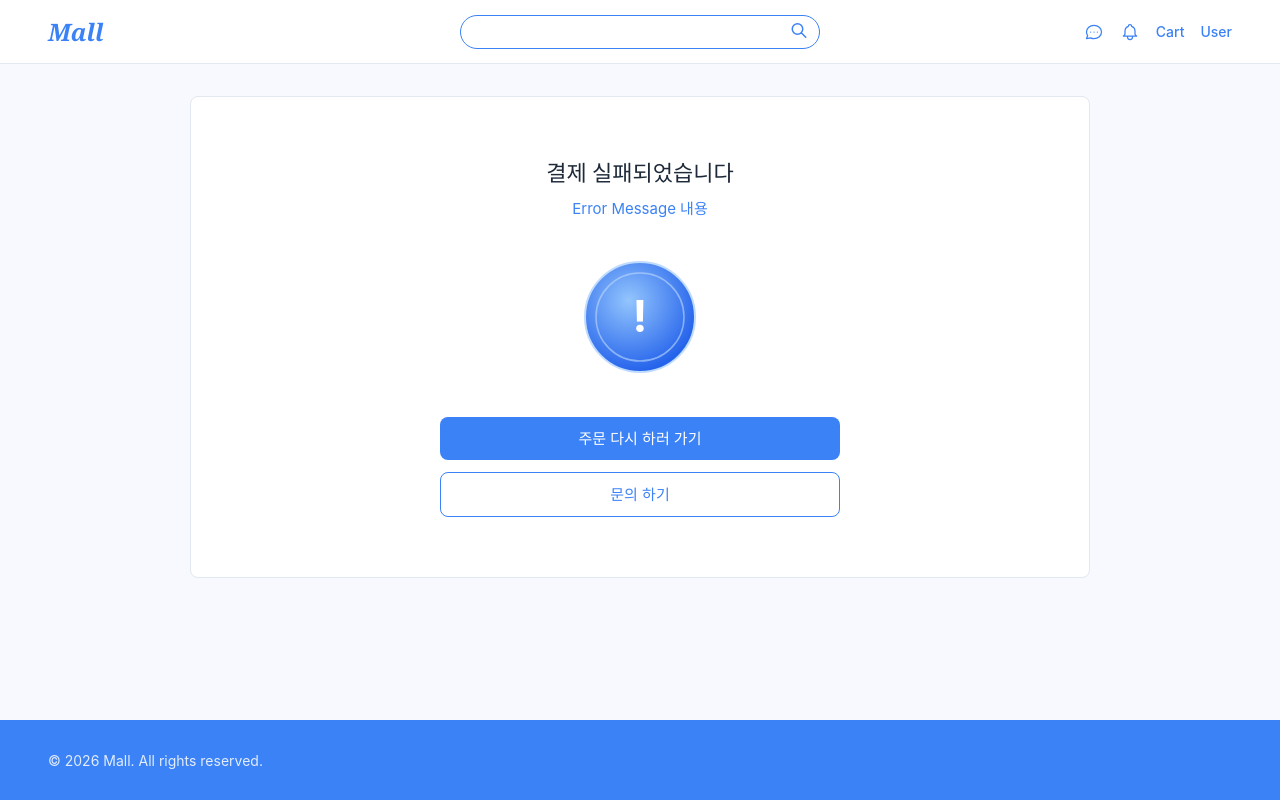
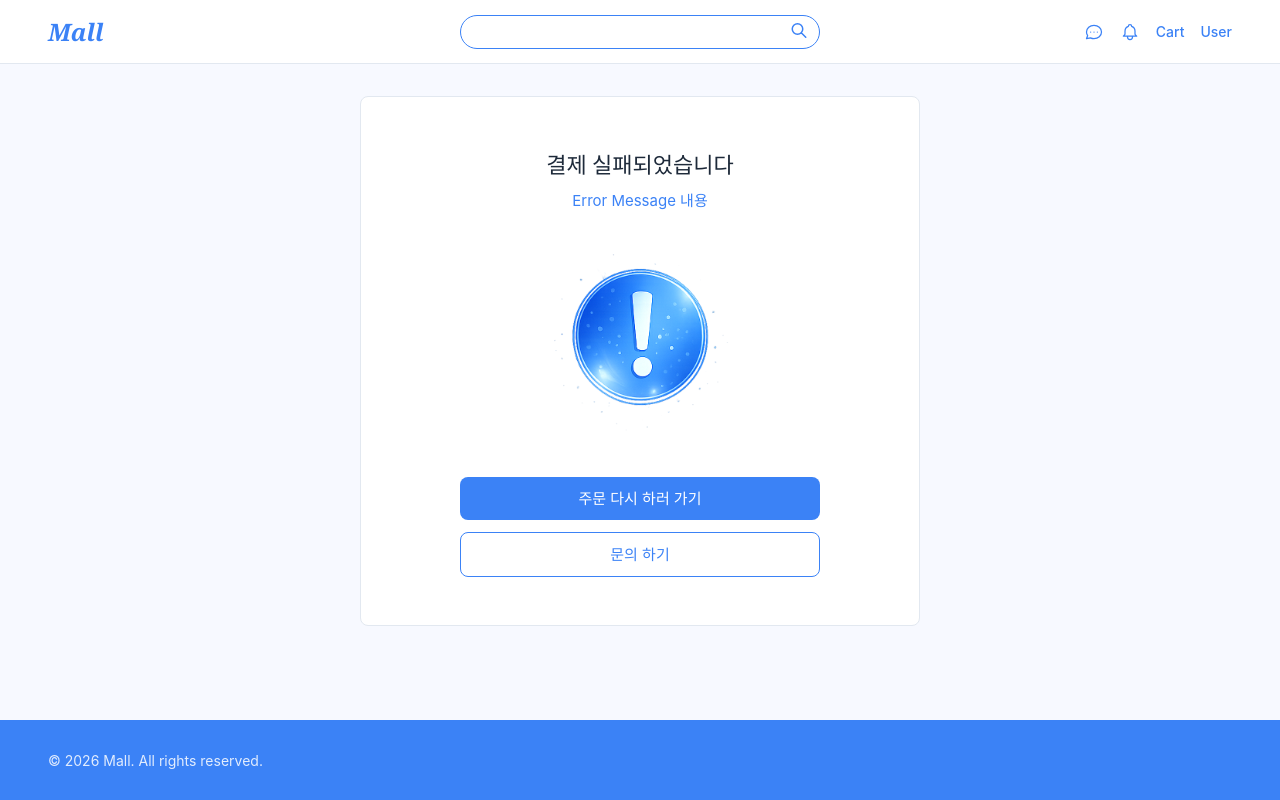
Before and after one commit to OhSooo/OhSooShoppingMall_fe, a React (Vite) app: page /payment/fail in a window 1280 px wide. Built offline with nearby package versions, Linux system fonts and the light colour scheme; no server answers; sample sign-in values are in the browser's storage.

Commit message:
:sparkles: Feat: 결제 완료/실패 페이지 이미지 적용 및 UI 정리

```diff
--- a/src/pages/buy/payment/PaymentFailPage.tsx
+++ b/src/pages/buy/payment/PaymentFailPage.tsx
@@ -1,35 +1,29 @@
 import { useNavigate } from 'react-router-dom';
 import Button from '../../../components/common/Button';
+import paymentFailImg from '../../../assets/payment-fail.png';
 
 export default function PaymentFailPage() {
   const navigate = useNavigate();
 
   return (
     <div style={{ display: 'flex', justifyContent: 'center', padding: '32px 48px 48px' }}>
-      <div className="page-card" style={{ padding: '60px 40px', textAlign: 'center' }}>
+      <div className="page-card" style={{ padding: '52px 40px 48px', textAlign: 'center', maxWidth: '560px' }}>
         <h2 style={{ fontSize: '22px', fontWeight: 700, color: 'var(--color-black)', margin: '0 0 8px' }}>
           결제 실패되었습니다
         </h2>
-        <p style={{ fontSize: '15px', color: 'var(--color-point-main)', margin: '0 0 36px' }}>
+        <p style={{ fontSize: '15px', color: 'var(--color-point-main)', margin: '0 0 32px' }}>
           Error Message 내용
         </p>
 
-        {/* 에러 아이콘 */}
-        <div style={{ margin: '0 auto 40px', width: '120px', height: '120px' }}>
-          <svg viewBox="0 0 120 120" fill="none" xmlns="http://www.w3.org/2000/svg" width="120" height="120">
-            <defs>
-              <radialGradient id="failGrad" cx="40%" cy="35%" r="65%">
-                <stop offset="0%" stopColor="#93C5FD" />
-                <stop offset="100%" stopColor="#2563EB" />
-              </radialGradient>
-            </defs>
-            <circle cx="60" cy="60" r="55" fill="url(#failGrad)" stroke="#BFDBFE" strokeWidth="2" />
-            <circle cx="60" cy="60" r="44" fill="none" stroke="#BFDBFE" strokeWidth="1.5" opacity="0.6" />
-            <text x="60" y="75" textAnchor="middle" fontSize="44" fontWeight="700" fill="white">!</text>
-          </svg>
+        <div style={{ margin: '0 auto 36px' }}>
+          <img
+            src={paymentFailImg}
+            alt="결제 실패"
+            style={{ width: '180px', height: 'auto', objectFit: 'contain' }}
+          />
         </div>
 
-        <div style={{ display: 'flex', flexDirection: 'column', gap: '12px', maxWidth: '400px', margin: '0 auto' }}>
+        <div style={{ display: 'flex', flexDirection: 'column', gap: '12px', maxWidth: '360px', margin: '0 auto' }}>
           <Button variant="primary" fullWidth onClick={() => navigate('/order')}>
             주문 다시 하러 가기
           </Button>
--- a/src/pages/buy/payment/PaymentSuccessPage.tsx
+++ b/src/pages/buy/payment/PaymentSuccessPage.tsx
@@ -1,38 +1,29 @@
 import { useNavigate } from 'react-router-dom';
 import Button from '../../../components/common/Button';
+import paymentSuccessImg from '../../../assets/payment-success.png';
 
 export default function PaymentSuccessPage() {
   const navigate = useNavigate();
 
   return (
     <div style={{ display: 'flex', justifyContent: 'center', padding: '32px 48px 48px' }}>
-      <div className="page-card" style={{ padding: '60px 40px', textAlign: 'center' }}>
+      <div className="page-card" style={{ padding: '52px 40px 48px', textAlign: 'center', maxWidth: '560px' }}>
         <h2 style={{ fontSize: '22px', fontWeight: 700, color: 'var(--color-black)', margin: '0 0 8px' }}>
           주문 완료되었습니다
         </h2>
-        <p style={{ fontSize: '15px', color: 'var(--color-point-main)', margin: '0 0 36px' }}>
+        <p style={{ fontSize: '15px', color: 'var(--color-point-main)', margin: '0 0 32px' }}>
           상품을 준비중입니다
         </p>
 
-        {/* 일러스트 영역 */}
-        <div
-          style={{
-            width: '200px',
-            height: '200px',
-            margin: '0 auto 40px',
-            display: 'flex',
-            alignItems: 'center',
-            justifyContent: 'center',
-          }}
-        >
-          <svg viewBox="0 0 200 200" fill="none" xmlns="http://www.w3.org/2000/svg" width="160" height="160">
-            <circle cx="100" cy="100" r="90" fill="#EEF4FF" stroke="#CBD5E1" strokeWidth="1.5" />
-            <circle cx="100" cy="100" r="60" fill="#DBEAFE" />
-            <path d="M72 100 L90 118 L130 82" stroke="#3B82F6" strokeWidth="6" strokeLinecap="round" strokeLinejoin="round" />
-          </svg>
+        <div style={{ margin: '0 auto 36px' }}>
+          <img
+            src={paymentSuccessImg}
+            alt="결제 완료"
+            style={{ width: '260px', height: 'auto', objectFit: 'contain' }}
+          />
         </div>
 
-        <div style={{ display: 'flex', flexDirection: 'column', gap: '12px', maxWidth: '400px', margin: '0 auto 32px' }}>
+        <div style={{ display: 'flex', flexDirection: 'column', gap: '12px', maxWidth: '360px', margin: '0 auto' }}>
           <Button variant="primary" fullWidth onClick={() => navigate('/mypage/order')}>
             주문 확인하러 가기
           </Button>
@@ -40,18 +31,6 @@ export default function PaymentSuccessPage() {
             쇼핑 계속하기
           </Button>
         </div>
-
-        {/* 주문 요약 영역 placeholder */}
-        <div
-          style={{
-            maxWidth: '400px',
-            margin: '0 auto',
-            height: '100px',
-            backgroundColor: 'var(--color-gray-0)',
-            borderRadius: '8px',
-            border: '1px solid var(--color-gray-1)',
-          }}
-        />
       </div>
     </div>
   );
```
Also changed, not shown: src/assets/payment-fail.png (added), src/assets/payment-success.png (added).
